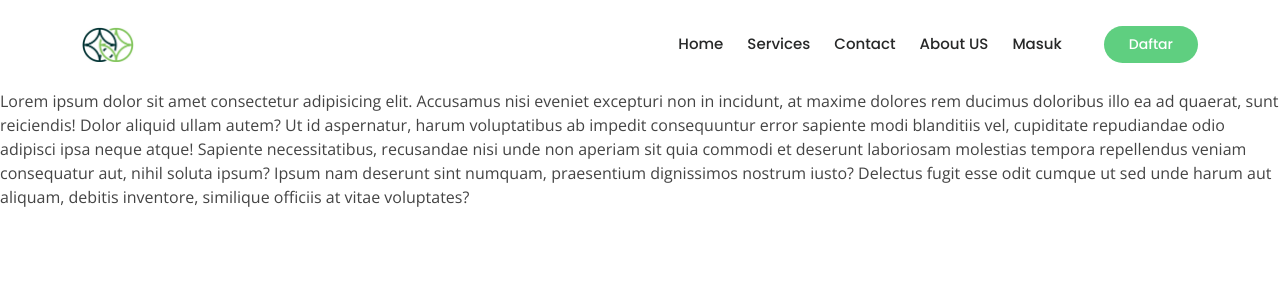
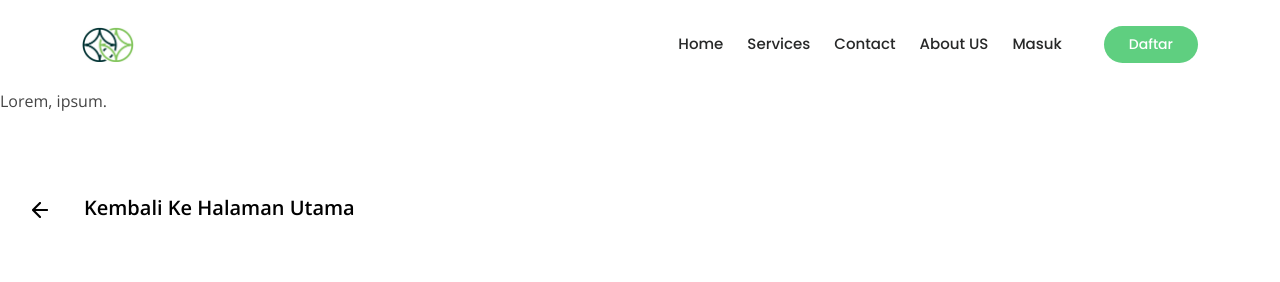
Before and after one commit to bimaadityarahmana/ArunaCode, a plain HTML site: page about.html in a window 1280 px wide. Shown: the top 282 px of the page. Drawn offline with nearby package versions, Linux system fonts and the light colour scheme.

Commit message:
about ku benerin

```diff
--- a/about.html
+++ b/about.html
@@ -105,9 +105,8 @@
       >
     </div>
   </header>
-  <div>
-    <p>Lorem ipsum dolor sit amet consectetur adipisicing elit. Accusamus nisi eveniet excepturi non in incidunt, at maxime dolores rem ducimus doloribus illo ea ad quaerat, sunt reiciendis! Dolor aliquid ullam autem? Ut id aspernatur, harum voluptatibus ab impedit consequuntur error sapiente modi blanditiis vel, cupiditate repudiandae odio adipisci ipsa neque atque! Sapiente necessitatibus, recusandae nisi unde non aperiam sit quia commodi et deserunt laboriosam molestias tempora repellendus veniam consequatur aut, nihil soluta ipsum? Ipsum nam deserunt sint numquam, praesentium dignissimos nostrum iusto? Delectus fugit esse odit cumque ut sed unde harum aut aliquam, debitis inventore, similique officiis at vitae voluptates?</p>
-  </div>
+
+  <div>Lorem, ipsum.</div>
 
   <section id="toback-about">
     <div class="container-xxl">
```
